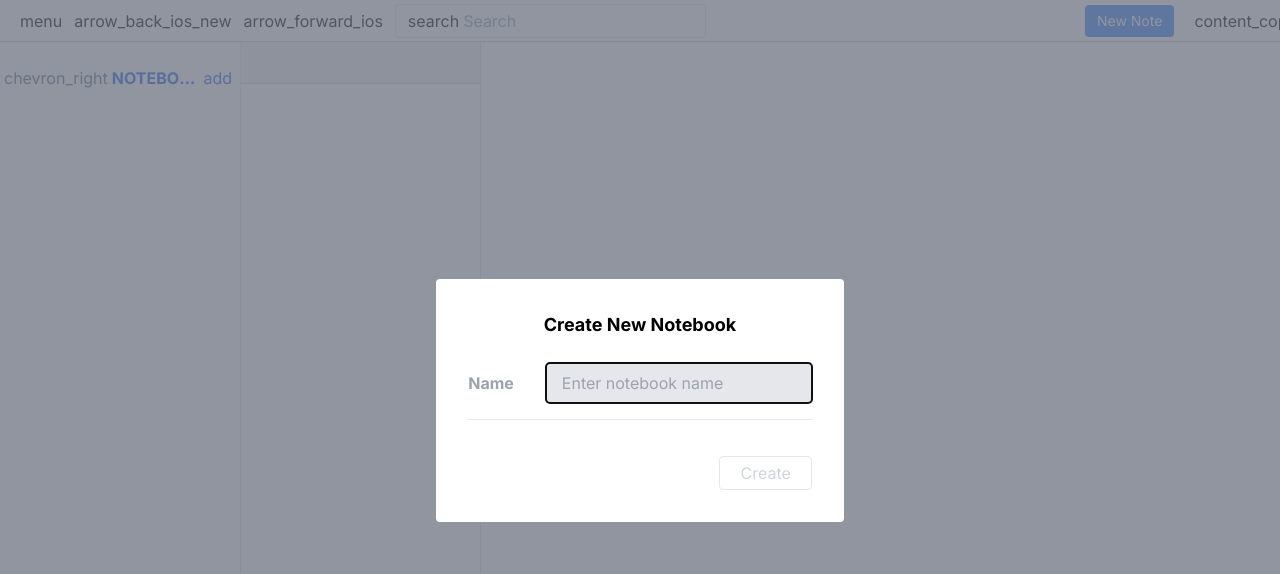
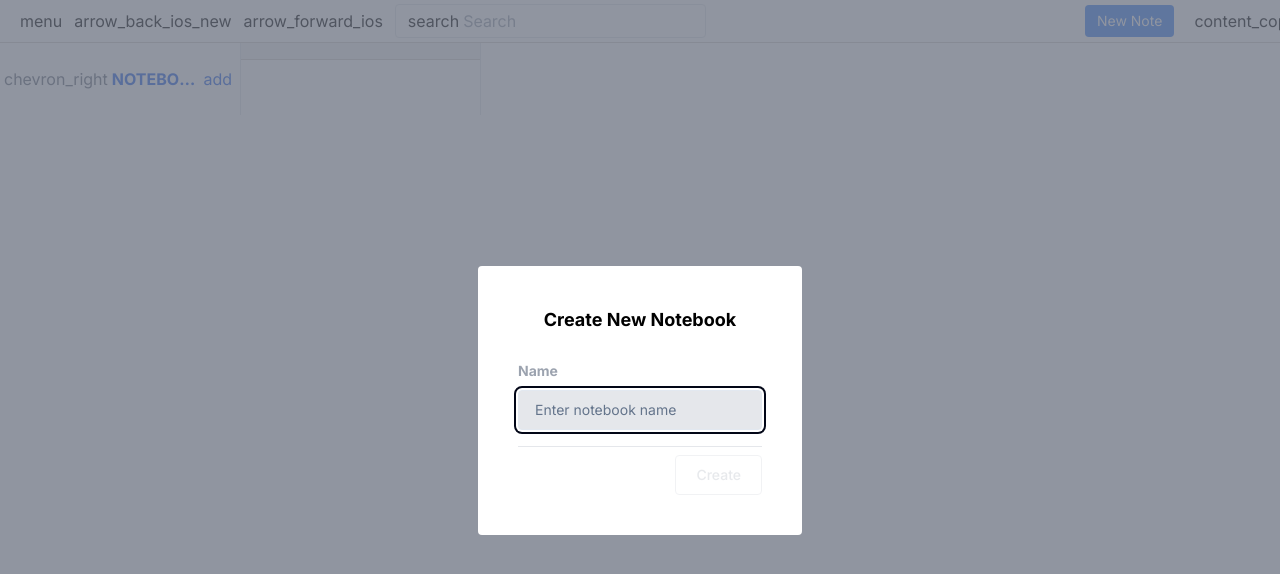
Before and after one commit to rmsoft-shine/RMNote, a Next.js app: page / in a window 1280 px wide. Both pictures are taken after a click on the button "add". Shown: the top 574 px of the page. Built offline with nearby package versions, Linux system fonts and the light colour scheme.

Commit message:
feat: FormField, zod resolver 이용해 마이그레이션 (50%)

```diff
--- a/src/components/Menu/Notebook/AddNotebook.tsx
+++ b/src/components/Menu/Notebook/AddNotebook.tsx
@@ -4,24 +4,25 @@ import addNotebook from "@/api/addNotebook";
 import useApi from "@/hooks/useApi";
 import Modal from "@/components/Modal";
 import { SubmitHandler, useForm } from "react-hook-form";
+import { z } from "zod";
+import { addNotebookSchema } from "../Schema";
+import { zodResolver } from "@hookform/resolvers/zod";
+import { Form, FormControl, FormField, FormItem, FormLabel, FormMessage } from "@/components/ui/form";
+import { Input } from "@/components/ui/input";
+import { Button } from "@/components/ui/button";
 
 export default function AddNotebook({ onClick }: { onClick: () => void }) {
   const { isPending, run } = useApi(addNotebook);
   const update = useNotebookData((state) => state.setNotebookData);
-  const {
-    register,
-    setFocus,
-    setError,
-    clearErrors,
-    handleSubmit,
-    formState: { errors, isValid }
-  } = useForm<{ add_notebook_name: string }>();
+  const form = useForm<z.infer<typeof addNotebookSchema>>({
+    resolver: zodResolver(addNotebookSchema)
+  });
 
   useEffect(() => {
-    setFocus('add_notebook_name');
-  }, [setFocus])
+    form.setFocus('add_notebook_name');
+  }, [form.setFocus])
 
-  const onSubmit: SubmitHandler<{ add_notebook_name: string }> = async (data) => {
+  const onSubmit: SubmitHandler<z.infer<typeof addNotebookSchema>> = async (data) => {
     const name = data.add_notebook_name;
 
     const res = await run(name);
@@ -31,7 +32,7 @@ export default function AddNotebook({ onClick }: { onClick: () => void }) {
       onClick();
     } else {
       if (res.error) {
-        setError('add_notebook_name', {
+        form.setError('add_notebook_name', {
           type: 'duplicated',
           message: res.error.message,
         })
@@ -49,52 +50,40 @@ export default function AddNotebook({ onClick }: { onClick: () => void }) {
 
   return (
     <Modal onClick={onClick}>
-      <form onSubmit={handleSubmit(onSubmit)} onKeyDown={keydownHandler}>
+      <Form {...form}>
+        <form
+          className="m-2"
+          onSubmit={form.handleSubmit(onSubmit)}
+          onKeyDown={keydownHandler}
+          >
           <h2 className="font-bold text-lg text-center mb-2 mx-auto">
             Create New Notebook
           </h2>
-        <div className="border-b py-4">
-          <label
-            className="text-gray-400 font-bold mr-8"
-            htmlFor="add_notebook_name"
-          >
-            Name
-          </label>
-          <input
-            id="add_notebook_name"
+          <FormField
+            control={form.control}
+            name="add_notebook_name"
+            render={({ field }) => (
+              <FormItem className="border-b py-4">
+                <FormLabel className="text-gray-400 font-bold mr-8">Name</FormLabel>
+                <FormControl>
+                  <Input
+                    placeholder="Enter notebook name"
                     className="rounded bg-gray-200 px-4 py-2"
-            type="text"
-            placeholder="Enter notebook name"
-            {...register('add_notebook_name', {
-              required: "한 글자 이상 입력해야 합니다.",
-              maxLength: {
-                value: 100,
-                message: "Notebook 이름은 100자를 넘을 수 없습니다."
-              },
-              onChange: (e) => {
-                if (!e.target.value) setError('add_notebook_name', {
-                  type: 'required',
-                  message: '한 글자 이상 입력해야 합니다.'
-                })
-                else if (e.target.value.length > 100) setError('add_notebook_name', {
-                  type: 'maxLength',
-                  message: 'Notebook 이름은 100자를 넘을 수 없습니다.'
-                })
-                else clearErrors();
-              }
-              })}
+                    {...field} />
+                </FormControl>
+                <FormMessage className="w-full min-h-[20px] text-right my-2 text-sm text-red-500"/>
+              </FormItem>
+            )}
           />
-        </div>
-        <p className="w-full min-h-[20px] text-right my-2 text-sm text-red-500">
-          {errors.add_notebook_name?.message}
-        </p>
-        <button
-          disabled={!isValid || isPending}
-          className="block ml-auto rounded py-1 px-5 bg-blue-500 text-white border disabled:text-gray-300 disabled:bg-white"
+          <Button
+            disabled={!form.formState.isValid || isPending}
+            className="block ml-auto mt-2 rounded py-1 px-5 bg-blue-500 text-white border disabled:text-gray-300 disabled:bg-white"
+            type="submit"
             >
               Create
-        </button>
+          </Button>
         </form>
+      </Form>
     </Modal>
   )
 }
--- /dev/null
+++ b/src/components/Menu/Schema.ts
@@ -0,0 +1,11 @@
+import { z } from "zod";
+
+export const addNotebookSchema = z.object({
+  add_notebook_name: z.string()
+    .min(1, {
+      message: "한 글자 이상 입력해야 합니다."
+    })
+    .max(100, {
+      message: "Notebook 이름은 100자를 넘을 수 없습니다."
+    })
+})
--- /dev/null
+++ b/src/components/ui/button.tsx
@@ -0,0 +1,56 @@
+import * as React from "react"
+import { Slot } from "@radix-ui/react-slot"
+import { cva, type VariantProps } from "class-variance-authority"
+
+import { cn } from "@/lib/utils"
+
+const buttonVariants = cva(
+  "inline-flex items-center justify-center whitespace-nowrap rounded-md text-sm font-medium ring-offset-white transition-colors focus-visible:outline-none focus-visible:ring-2 focus-visible:ring-slate-950 focus-visible:ring-offset-2 disabled:pointer-events-none disabled:opacity-50 dark:ring-offset-slate-950 dark:focus-visible:ring-slate-300",
+  {
+    variants: {
+      variant: {
+        default: "bg-slate-900 text-slate-50 hover:bg-slate-900/90 dark:bg-slate-50 dark:text-slate-900 dark:hover:bg-slate-50/90",
+        destructive:
+          "bg-red-500 text-slate-50 hover:bg-red-500/90 dark:bg-red-900 dark:text-slate-50 dark:hover:bg-red-900/90",
+        outline:
+          "border border-slate-200 bg-white hover:bg-slate-100 hover:text-slate-900 dark:border-slate-800 dark:bg-slate-950 dark:hover:bg-slate-800 dark:hover:text-slate-50",
+        secondary:
+          "bg-slate-100 text-slate-900 hover:bg-slate-100/80 dark:bg-slate-800 dark:text-slate-50 dark:hover:bg-slate-800/80",
+        ghost: "hover:bg-slate-100 hover:text-slate-900 dark:hover:bg-slate-800 dark:hover:text-slate-50",
+        link: "text-slate-900 underline-offset-4 hover:underline dark:text-slate-50",
+      },
+      size: {
+        default: "h-10 px-4 py-2",
+        sm: "h-9 rounded-md px-3",
+        lg: "h-11 rounded-md px-8",
+        icon: "h-10 w-10",
+      },
+    },
+    defaultVariants: {
+      variant: "default",
+      size: "default",
+    },
+  }
+)
+
+export interface ButtonProps
+  extends React.ButtonHTMLAttributes<HTMLButtonElement>,
+    VariantProps<typeof buttonVariants> {
+  asChild?: boolean
+}
+
+const Button = React.forwardRef<HTMLButtonElement, ButtonProps>(
+  ({ className, variant, size, asChild = false, ...props }, ref) => {
+    const Comp = asChild ? Slot : "button"
+    return (
+      <Comp
+        className={cn(buttonVariants({ variant, size, className }))}
+        ref={ref}
+        {...props}
+      />
+    )
+  }
+)
+Button.displayName = "Button"
+
+export { Button, buttonVariants }
--- /dev/null
+++ b/src/components/ui/form.tsx
@@ -0,0 +1,176 @@
+import * as React from "react"
+import * as LabelPrimitive from "@radix-ui/react-label"
+import { Slot } from "@radix-ui/react-slot"
+import {
+  Controller,
+  ControllerProps,
+  FieldPath,
+  FieldValues,
+  FormProvider,
+  useFormContext,
+} from "react-hook-form"
+
+import { cn } from "@/lib/utils"
+import { Label } from "@/components/ui/label"
+
+const Form = FormProvider
+
+type FormFieldContextValue<
+  TFieldValues extends FieldValues = FieldValues,
+  TName extends FieldPath<TFieldValues> = FieldPath<TFieldValues>
+> = {
+  name: TName
+}
+
+const FormFieldContext = React.createContext<FormFieldContextValue>(
+  {} as FormFieldContextValue
+)
+
+const FormField = <
+  TFieldValues extends FieldValues = FieldValues,
+  TName extends FieldPath<TFieldValues> = FieldPath<TFieldValues>
+>({
+  ...props
+}: ControllerProps<TFieldValues, TName>) => {
+  return (
+    <FormFieldContext.Provider value={{ name: props.name }}>
+      <Controller {...props} />
+    </FormFieldContext.Provider>
+  )
+}
+
+const useFormField = () => {
+  const fieldContext = React.useContext(FormFieldContext)
+  const itemContext = React.useContext(FormItemContext)
+  const { getFieldState, formState } = useFormContext()
+
+  const fieldState = getFieldState(fieldContext.name, formState)
+
+  if (!fieldContext) {
+    throw new Error("useFormField should be used within <FormField>")
+  }
+
+  const { id } = itemContext
+
+  return {
+    id,
+    name: fieldContext.name,
+    formItemId: `${id}-form-item`,
+    formDescriptionId: `${id}-form-item-description`,
+    formMessageId: `${id}-form-item-message`,
+    ...fieldState,
+  }
+}
+
+type FormItemContextValue = {
+  id: string
+}
+
+const FormItemContext = React.createContext<FormItemContextValue>(
+  {} as FormItemContextValue
+)
+
+const FormItem = React.forwardRef<
+  HTMLDivElement,
+  React.HTMLAttributes<HTMLDivElement>
+>(({ className, ...props }, ref) => {
+  const id = React.useId()
+
+  return (
+    <FormItemContext.Provider value={{ id }}>
+      <div ref={ref} className={cn("space-y-2", className)} {...props} />
+    </FormItemContext.Provider>
+  )
+})
+FormItem.displayName = "FormItem"
+
+const FormLabel = React.forwardRef<
+  React.ElementRef<typeof LabelPrimitive.Root>,
+  React.ComponentPropsWithoutRef<typeof LabelPrimitive.Root>
+>(({ className, ...props }, ref) => {
+  const { error, formItemId } = useFormField()
+
+  return (
+    <Label
+      ref={ref}
+      className={cn(error && "text-red-500 dark:text-red-900", className)}
+      htmlFor={formItemId}
+      {...props}
+    />
+  )
+})
+FormLabel.displayName = "FormLabel"
+
+const FormControl = React.forwardRef<
+  React.ElementRef<typeof Slot>,
+  React.ComponentPropsWithoutRef<typeof Slot>
+>(({ ...props }, ref) => {
+  const { error, formItemId, formDescriptionId, formMessageId } = useFormField()
+
+  return (
+    <Slot
+      ref={ref}
+      id={formItemId}
+      aria-describedby={
+        !error
+          ? `${formDescriptionId}`
+          : `${formDescriptionId} ${formMessageId}`
+      }
+      aria-invalid={!!error}
+      {...props}
+    />
+  )
+})
+FormControl.displayName = "FormControl"
+
+const FormDescription = React.forwardRef<
+  HTMLParagraphElement,
+  React.HTMLAttributes<HTMLParagraphElement>
+>(({ className, ...props }, ref) => {
+  const { formDescriptionId } = useFormField()
+
+  return (
+    <p
+      ref={ref}
+      id={formDescriptionId}
+      className={cn("text-sm text-slate-500 dark:text-slate-400", className)}
+      {...props}
+    />
+  )
+})
+FormDescription.displayName = "FormDescription"
+
+const FormMessage = React.forwardRef<
+  HTMLParagraphElement,
+  React.HTMLAttributes<HTMLParagraphElement>
+>(({ className, children, ...props }, ref) => {
+  const { error, formMessageId } = useFormField()
+  const body = error ? String(error?.message) : children
+
+  if (!body) {
+    return null
+  }
+
+  return (
+    <p
+      ref={ref}
+      id={formMessageId}
+      className={cn("text-sm font-medium text-red-500 dark:text-red-900", className)}
+      {...props}
+    >
+      {body}
+    </p>
+  )
+})
+FormMessage.displayName = "FormMessage"
+
+export {
+  useFormField,
+  Form,
+  FormItem,
+  FormLabel,
+  FormControl,
+  FormDescription,
+  FormMessage,
+  FormField,
+}
--- /dev/null
+++ b/src/components/ui/input.tsx
@@ -0,0 +1,25 @@
+import * as React from "react"
+
+import { cn } from "@/lib/utils"
+
+export interface InputProps
+  extends React.InputHTMLAttributes<HTMLInputElement> {}
+
+const Input = React.forwardRef<HTMLInputElement, InputProps>(
+  ({ className, type, ...props }, ref) => {
+    return (
+      <input
+        type={type}
+        className={cn(
+          "flex h-10 w-full rounded-md border border-slate-200 bg-white px-3 py-2 text-sm ring-offset-white file:border-0 file:bg-transparent file:text-sm file:font-medium placeholder:text-slate-500 focus-visible:outline-none focus-visible:ring-2 focus-visible:ring-slate-950 focus-visible:ring-offset-2 disabled:cursor-not-allowed disabled:opacity-50 dark:border-slate-800 dark:bg-slate-950 dark:ring-offset-slate-950 dark:placeholder:text-slate-400 dark:focus-visible:ring-slate-300",
+          className
+        )}
+        ref={ref}
+        {...props}
+      />
+    )
+  }
+)
+Input.displayName = "Input"
+
+export { Input }
--- /dev/null
+++ b/src/components/ui/label.tsx
@@ -0,0 +1,26 @@
+"use client"
+
+import * as React from "react"
+import * as LabelPrimitive from "@radix-ui/react-label"
+import { cva, type VariantProps } from "class-variance-authority"
+
+import { cn } from "@/lib/utils"
+
+const labelVariants = cva(
+  "text-sm font-medium leading-none peer-disabled:cursor-not-allowed peer-disabled:opacity-70"
+)
+
+const Label = React.forwardRef<
+  React.ElementRef<typeof LabelPrimitive.Root>,
+  React.ComponentPropsWithoutRef<typeof LabelPrimitive.Root> &
+    VariantProps<typeof labelVariants>
+>(({ className, ...props }, ref) => (
+  <LabelPrimitive.Root
+    ref={ref}
+    className={cn(labelVariants(), className)}
+    {...props}
+  />
+))
+Label.displayName = LabelPrimitive.Root.displayName
+
+export { Label }
--- /dev/null
+++ b/src/lib/utils.ts
@@ -0,0 +1,6 @@
+import { type ClassValue, clsx } from "clsx"
+import { twMerge } from "tailwind-merge"
+
+export function cn(...inputs: ClassValue[]) {
+  return twMerge(clsx(inputs))
+}
```
Also changed, not shown: package.json (+8 -0 lines), tailwind.config.ts (+30 -14 lines), components.json (added), 1 other file (tests, documents, lock files or other folders). Lines whose indentation alone changed are shown as unchanged.
